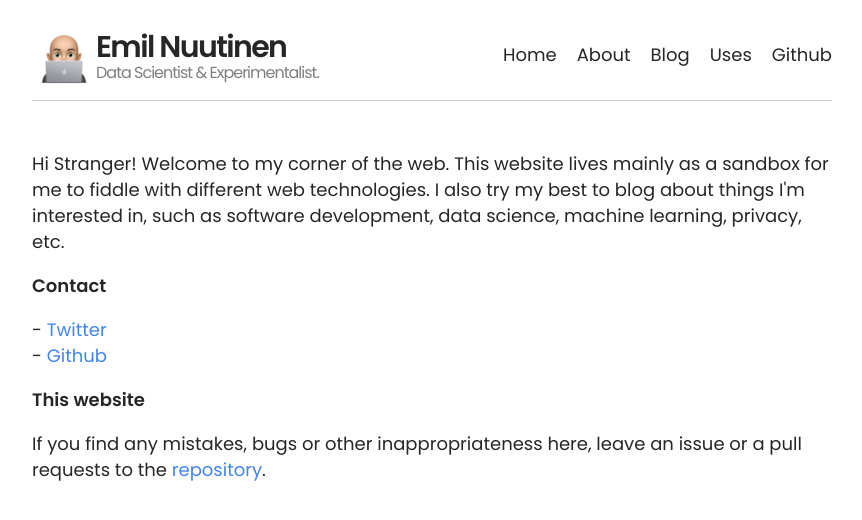
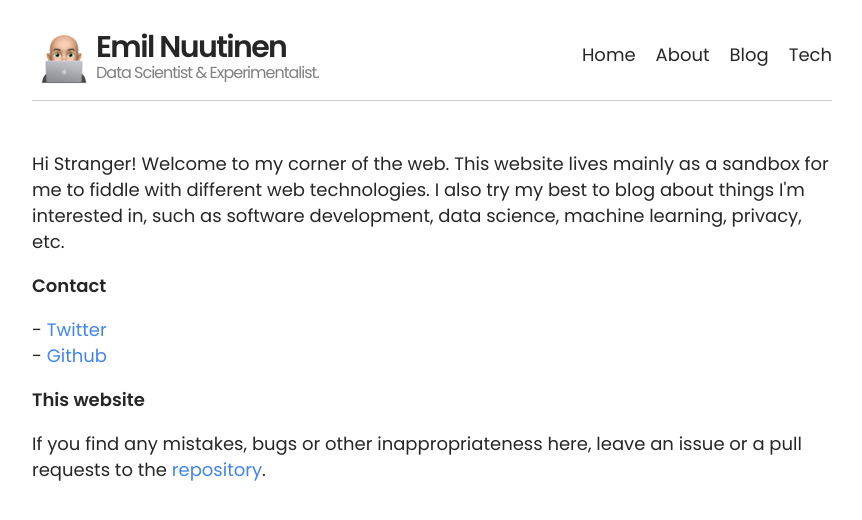
Before and after one commit to emilrwx/emilrwx_website, a Next.js app: page / in a window 1280 px wide. Shown: the top 520 px of the page, without its empty margins (208-1070 px from the left). Built offline with nearby package versions, Linux system fonts and the light colour scheme.

Commit message:
Rename Uses -> Tech and remove Github link

```diff
--- a/components/header.js
+++ b/components/header.js
@@ -27,10 +27,9 @@ export default function Header () {
           <Link href='/blog'>
             Blog
           </Link>
-          <Link href='/uses'>
-            Uses
+          <Link href='/tech'>
+            Tech
           </Link>
-          <a href='https://github.com/emilnuutinen'>Github</a>
         </div>
       </div>
     </div>
```
